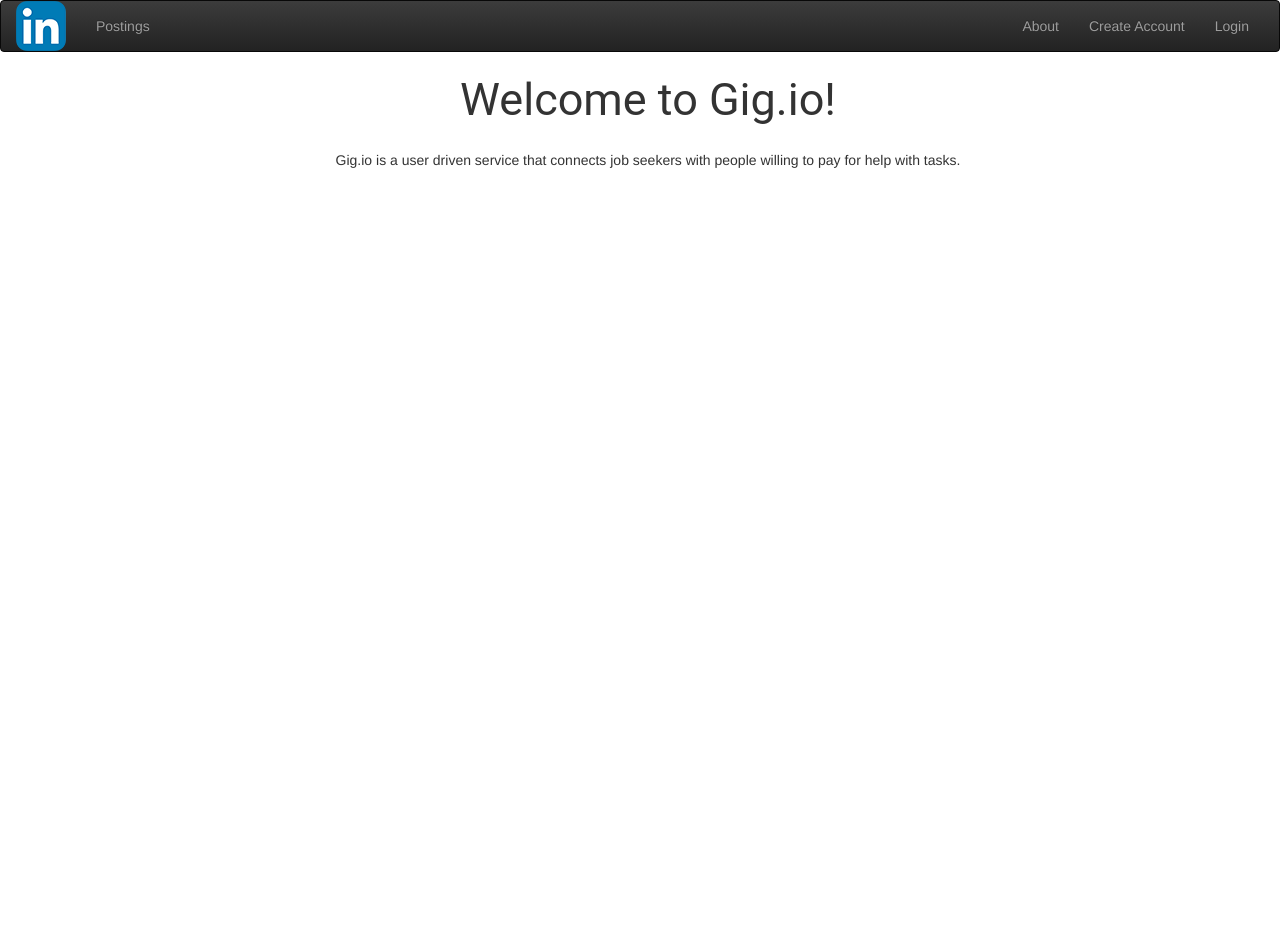
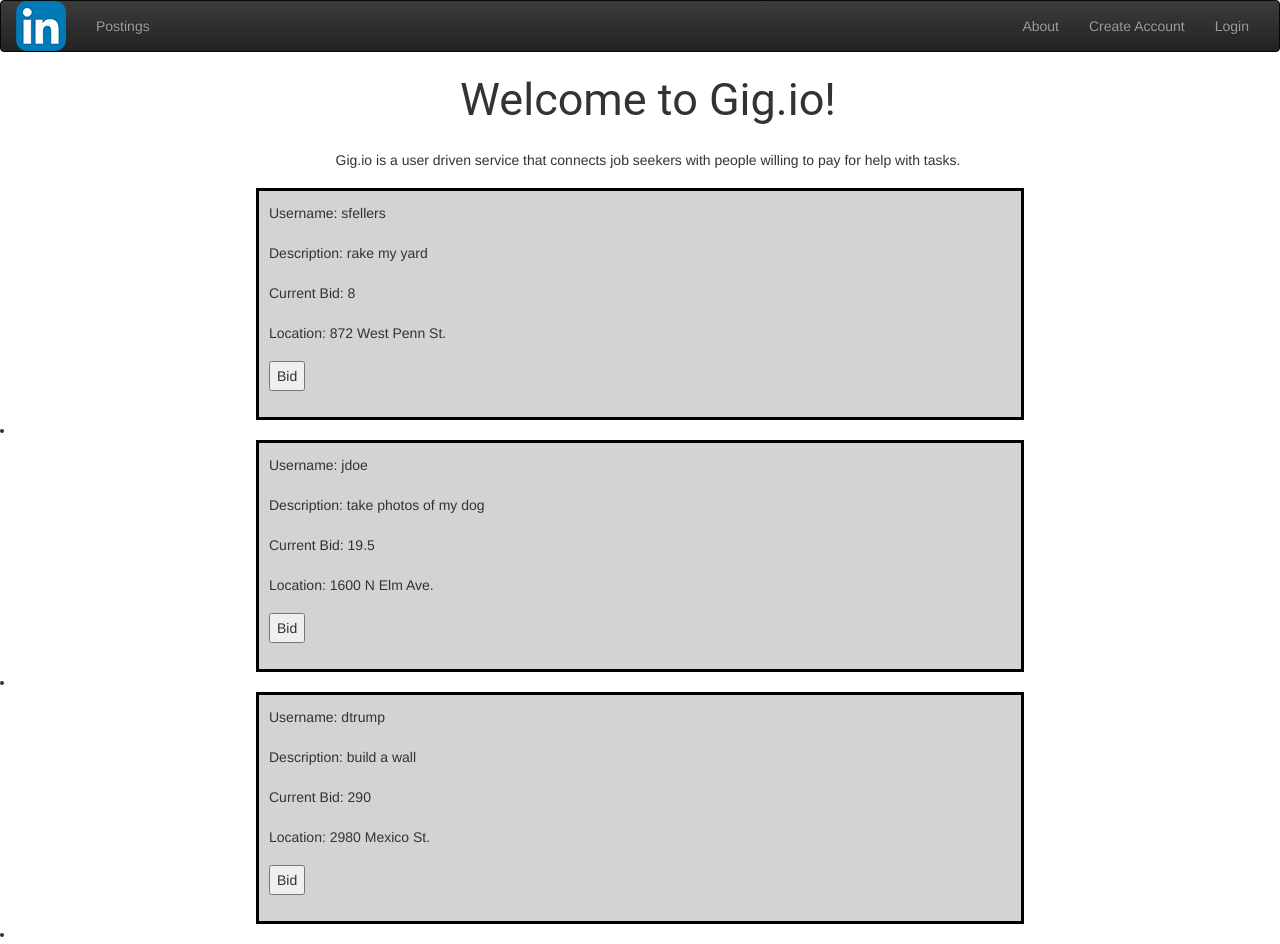
Before and after one commit to ghackett21/gig.io, a plain HTML site: page Public/index.html in a window 1280 px wide. Before the commit the page ends 800 px from the top, so only its background shows below. Drawn offline with nearby package versions, Linux system fonts and the light colour scheme.

Commit message:
Added dummy post enumeration

```diff
--- a/Public/app.js
+++ b/Public/app.js
@@ -1,6 +1,28 @@
 var app = angular.module("myApp", []);
 
-app.controller("Controller", function($scope) {
+app.controller("postController", function($scope) {
+
+$scope.postsData  = [
+        {
+            username: "sfellers",
+           	description: "rake my yard",
+            bid: 8.00,
+            location: "872 West Penn St."
+        },
+        {
+            username: "jdoe",
+           	description: "take photos of my dog",
+            bid: 19.50,
+            location: "1600 N Elm Ave."
+        },
+        {
+            username: "dtrump",
+           	description: "build a wall",
+            bid: 290.00,
+            location: "2980 Mexico St."
+        }
+    ];
+
 
 
 });
--- a/Public/assets/css/style.css
+++ b/Public/assets/css/style.css
@@ -1,4 +1,13 @@
 body {margin:0;}
+
+.postDisplay {
+	border: 3px solid black;
+    background-color: lightgrey;
+	width: 60%;
+	margin: auto;
+	padding: 10px;
+}
+
 ul.topnav {
   list-style-type: none;
   margin: 0;
--- a/Public/index.html
+++ b/Public/index.html
@@ -16,12 +16,24 @@
 	</head>
 
 	<body ng-app="myApp">
-		<div id="header"></div>
 		<div ng-include src="'navbar.html'"></div>
 
 		<div style="padding-left:16px">
 		  <h2 align=center>Welcome to Gig.io!</h2>
 		  <p align=center>Gig.io is a user driven service that connects job seekers with people willing to pay for help with tasks.</p>
 		</div>
+
+		<div ng-controller="postController">
+			<div ng-repeat="post in postsData">
+				<div class="postDisplay">
+					<p>Username: {{post.username}}</p>
+					<p>Description: {{post.description}}</p>
+					<p>Current Bid: {{post.bid}}</p>
+					<p>Location: {{post.location}}</p>
+					<p><button>Bid</button></p>
+				</div>
+				<li></li>
+			</div>
+		</div>
 	</body>
 </html>
```
